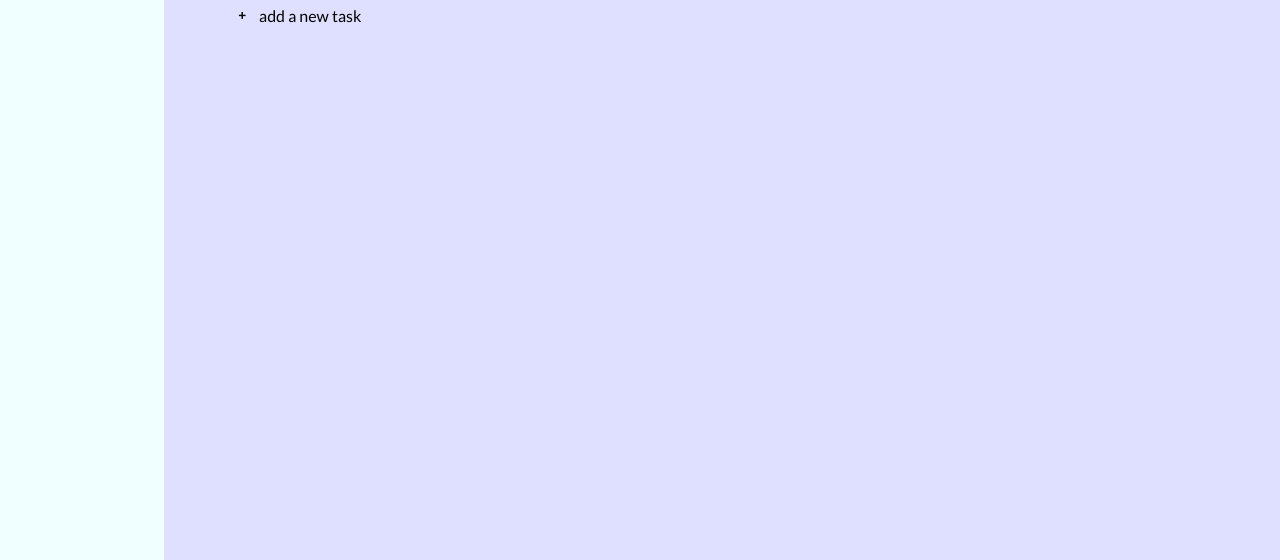
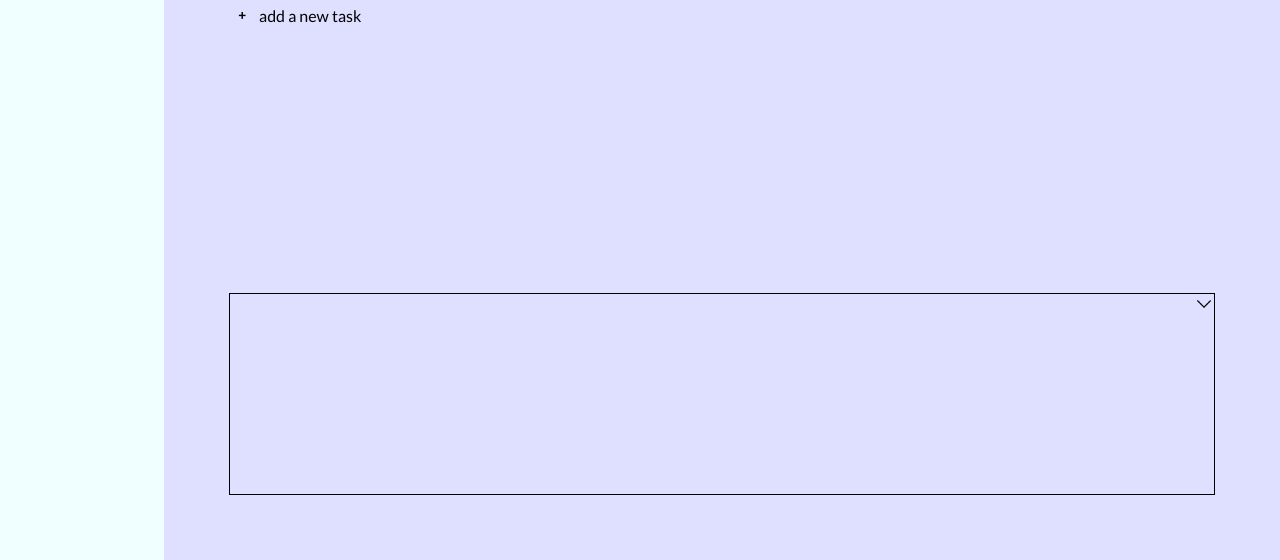
Before and after one commit to FriedrichtenHagen/task-list, a website built with webpack: page dist/index.html in a window 1280 px wide. Shown: the part 240-800 px from the top of the page. Built offline with nearby package versions, Linux system fonts and the light colour scheme.

Commit message:
add html completed task footer

```diff
--- a/dist/index.html
+++ b/dist/index.html
@@ -82,6 +82,12 @@
                 <div class="taskText">add a new task</div>
             </div>
         </div>
+        <div class="contentCompleted">
+            <div class="contentCompletedHeader">
+                <img src="down-arrow.png" style="height: 20px;" alt="">
+            </div>
+            <div class="contentCompletedExpand"></div>
+        </div>
     </div>
     <div class="inputFormProject">
         <div class="inputHeader">
--- a/dist/style.css
+++ b/dist/style.css
@@ -84,6 +84,9 @@ body{
     background-color: var(--main-color);
     padding: 65px;
     width: 100%;
+    display: flex;
+    flex-direction: column;
+    justify-content: space-between;
 }
 .contentTitle{
     font-size: 3rem;
@@ -191,8 +194,15 @@ body{
     height: 1.5rem;
     font-weight: bold;
 }
-
-
+.contentCompleted{
+    border: 0.5px solid black;
+    min-height: 200px;
+}
+.contentCompletedHeader{
+    display: flex;
+    justify-content: flex-end;
+    align-items: center;
+}
 /*
 Input Modal
 */
```
Also changed, not shown: dist/down-arrow.png (added).
